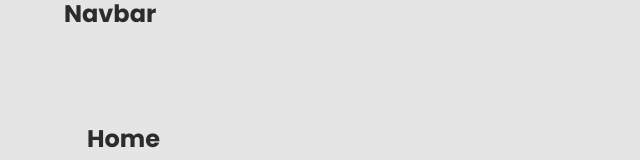
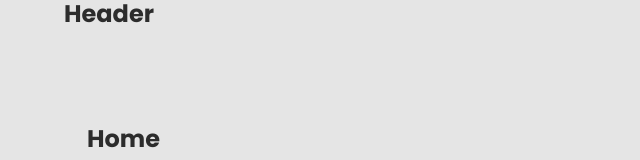
Before and after one commit to dev-marcioreis/shop-react, a React (Create React App) app: page / in a window 1280 px wide. Shown: the top 160 px of the page, without its empty margins (0-640 px from the left). Built offline with nearby package versions, Linux system fonts and the light colour scheme.

Commit message:
delete component

```diff
--- a/src/App.js
+++ b/src/App.js
@@ -1,6 +1,6 @@
 import './App.css';
 import { BrowserRouter as Router, Routes, Route } from 'react-router-dom'
-import Navbar from './components/navbar/Navbar'
+import Header from './components/header/Header'
 import Home from './components/home/Home'
 import Footer from './components/footer/Footer'
 
@@ -9,7 +9,7 @@ import Footer from './components/footer/Footer'
 function App() {
   return (
     <Router>
-      <Navbar />
+      <Header />
       <Routes>
         <Route path='/' element={<Home />} />
       </Routes>
--- a/src/components/header/Header.jsx
+++ b/src/components/header/Header.jsx
@@ -3,7 +3,11 @@ import './header.css'
 const Header = () => {
   return (
     <>
-        <h1>Header</h1>
+        <section className="header">
+          <div className="container">
+            <h1>Header</h1>
+          </div>
+        </section>
     </>
   )
 }
--- a/src/components/navbar/Navbar.jsx
+++ /dev/null
@@ -1,15 +0,0 @@
-import './navbar.css'
-
-const Navbar = () => {
-  return (
-    <>
-        <nav className="navbar">
-          <div className="container">
-            <h1>Navbar</h1>
-          </div>
-        </nav>
-    </>
-  )
-}
-
-export default Navbar
```
Also changed, not shown: src/components/navbar/navbar.css (deleted).
